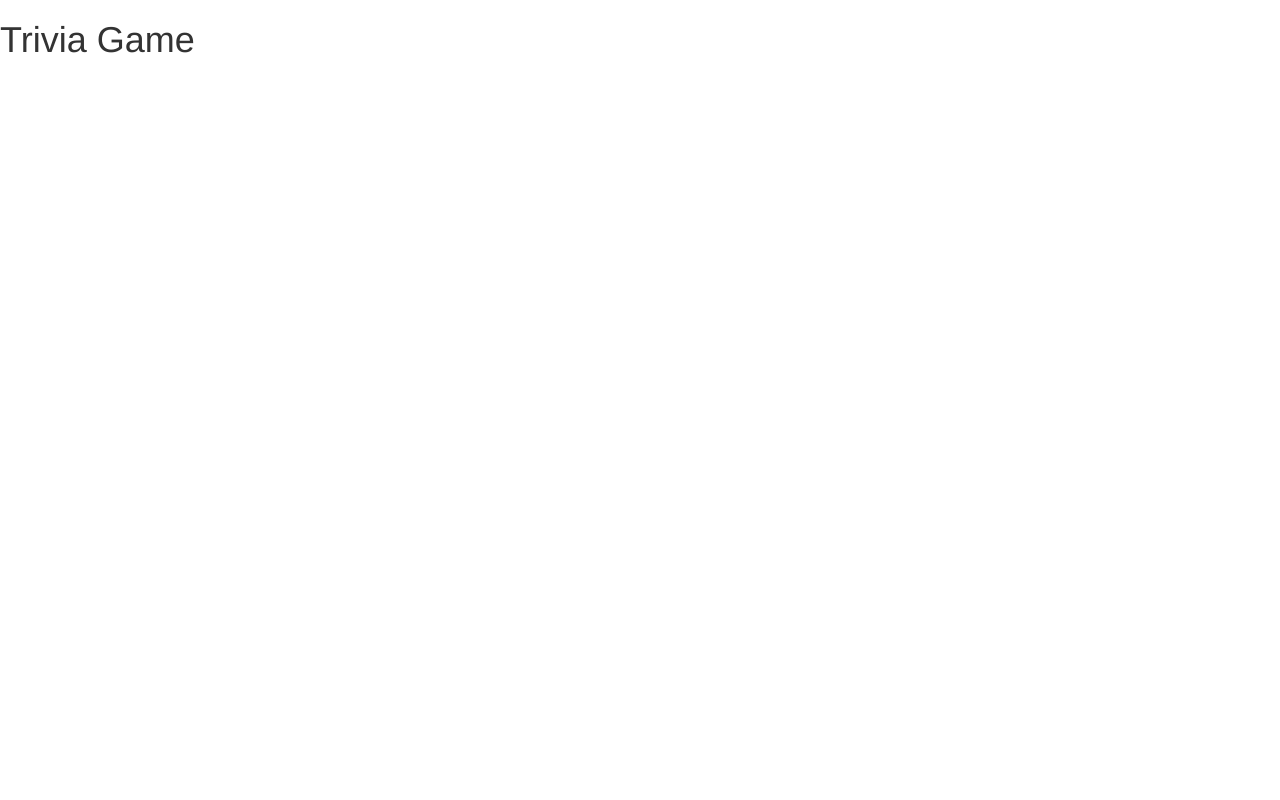
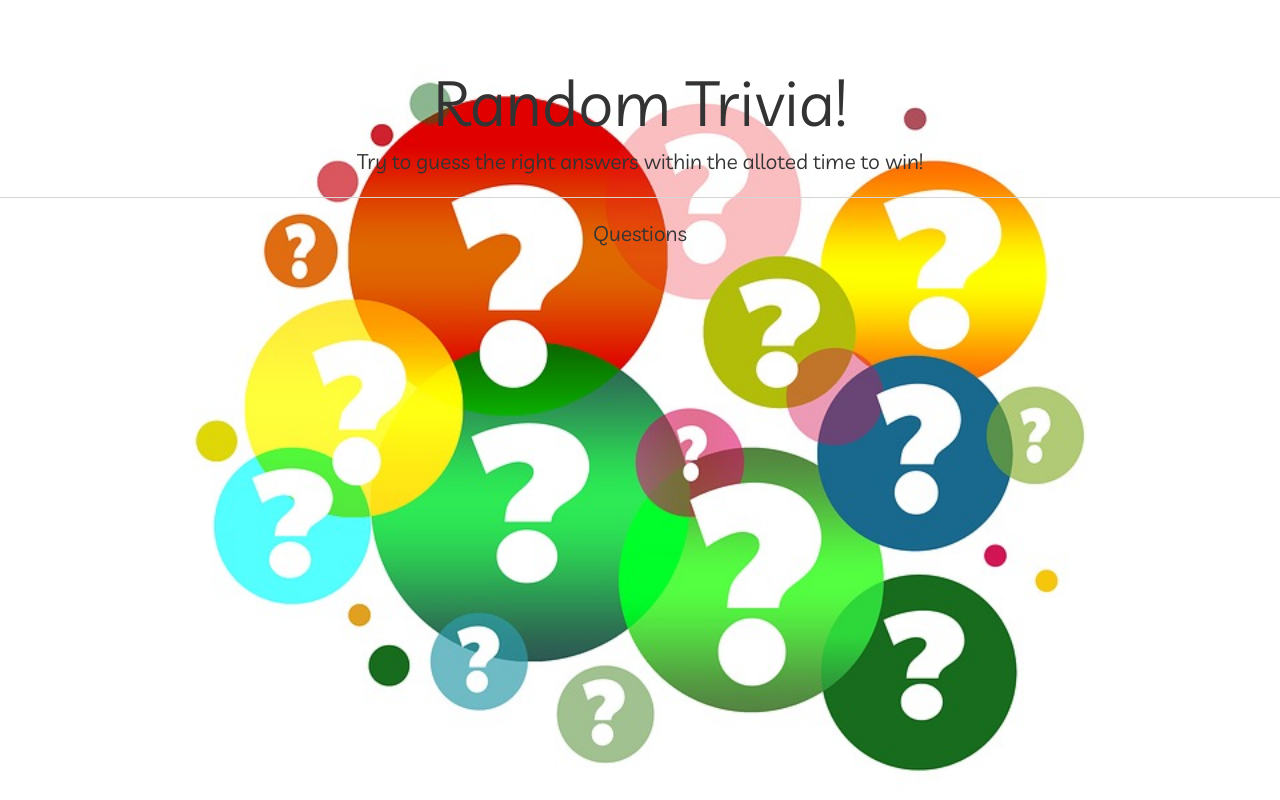
Before and after one commit to bkelly808/TriviaGame, a plain HTML site: page index.html in a window 1280 px wide. Drawn offline with nearby package versions, Linux system fonts and the light colour scheme.

Commit message:
adding styling, making sure js is linked properly

```diff
--- a/assets/css/style.css
+++ b/assets/css/style.css
@@ -0,0 +1,24 @@
+.header {
+    font-family: 'Livvic', sans-serif;
+
+}
+
+.lead {
+    font-family: 'Livvic', sans-serif;
+}
+
+.questions {
+    font-family: 'Livvic', sans-serif;
+}
+
+.wallpaper {
+    background-size: 100%;
+    background-image: url("../images/qmark.jpeg");
+    text-align: center;
+    }
+
+    .jumbotron {
+        background-size: 100%;
+        background-image: url("../images/qmark.jpeg");
+        text-align: center;
+    }
--- a/assets/javascript/app.js
+++ b/assets/javascript/app.js
@@ -12,3 +12,5 @@ The game ends when the time runs out.
 Don't let the player pick more than one answer per question.
 *
 Don't forget to include a countdown timer.*/
+
+console.log("questions")
--- a/index.html
+++ b/index.html
@@ -1,15 +1,24 @@
 <!DOCTYPE html>
 <html lang="en">
         <link rel="stylesheet" href="https://maxcdn.bootstrapcdn.com/bootstrap/3.3.7/css/bootstrap.min.css" integrity="sha384-BVYiiSIFeK1dGmJRAkycuHAHRg32OmUcww7on3RYdg4Va+PmSTsz/K68vbdEjh4u" crossorigin="anonymous">
-
+        <link href="https://fonts.googleapis.com/css?family=Livvic&display=swap" rel="stylesheet">
 <head>
     <meta charset="UTF-8">
     <meta name="viewport" content="width=device-width, initial-scale=1.0">
     <meta http-equiv="X-UA-Compatible" content="ie=edge">
+    <link rel="stylesheet" type="text/css" href="assets/css/style.css">
     <title>Document</title>
 </head>
 <body class="wallpaper">
-    <h1 class="header">Trivia Game
+
+        <div class="jumbotron">
+                <h1 class="header">Random Trivia!</h1>
+                <p class="lead">Try to guess the right answers within the alloted time to win!</p>
+                <hr class="my-4">
+                <p class="questions">Questions</p>
+              </div>
+
+    <script type="text/javascript" src="assets/javascript/app.js"></script>
 
 </body>
 </html>
```
Also changed, not shown: assets/images/q.jpeg (added), assets/images/qmark.jpeg (added), assets/images/qs.jpeg (added), 1 other file.
